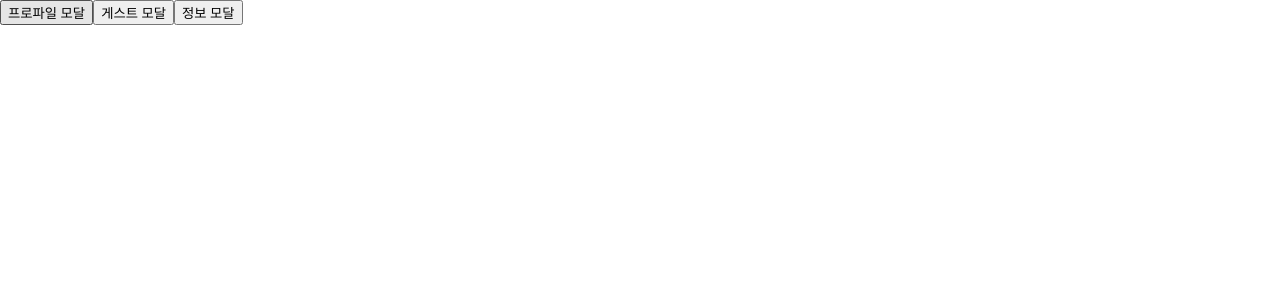
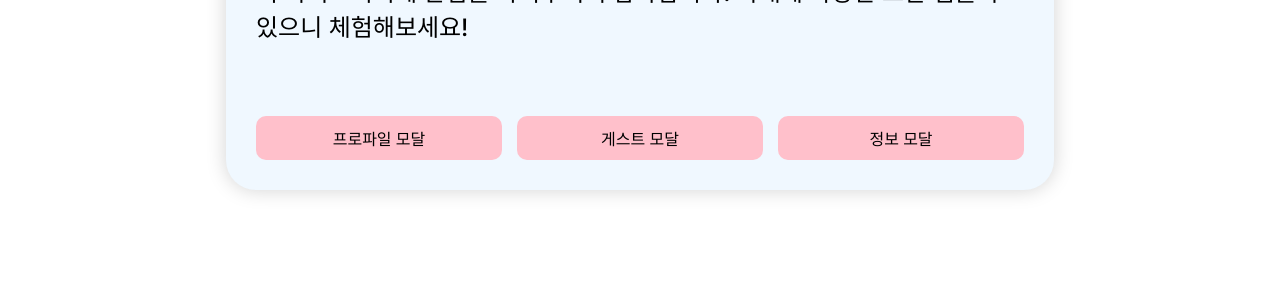
Before and after one commit to cutehammond772/cutehammond-modal, a React (Create React App) app: page / in a window 1280 px wide. Shown: the top 300 px of the page. Built offline with nearby package versions, Linux system fonts and the light colour scheme.

Commit message:
:white_check_mark: test: 모달 예시를 좀 더 가꾸었습니다.

```diff
--- /dev/null
+++ b/src/App.styled.css
@@ -0,0 +1,92 @@
+.container {
+  position: relative;
+
+  width: 100%;
+  height: 100%;
+}
+
+.banner {
+  position: relative;
+  top: 50%;
+
+  width: 60%;
+  height: 60%;
+
+  min-height: 320px;
+  max-width: 768px;
+
+  margin-left: auto;
+  margin-right: auto;
+  transform: translateY(-50%);
+
+  border-radius: 30px;
+
+  padding: 30px;
+  display: flex;
+  flex-flow: column;
+
+  justify-content: space-between;
+
+  background-color: aliceblue;
+  box-shadow: 0px 0px 20px lightgray;
+}
+
+.title {
+  font-weight: 700;
+  font-size: 3rem;
+
+  overflow: hidden;
+  word-wrap: break-word;
+  word-break: keep-all;
+}
+
+.description {
+  font-size: 1.5rem;
+}
+
+.buttons {
+  display: flex;
+  flex-flow: row wrap;
+
+  row-gap: 15px;
+  column-gap: 15px;
+}
+
+.buttons > .button {
+  flex-basis: 150px;
+  flex-grow: 1;
+}
+
+.button {
+  border-radius: 10px;
+  padding: 10px;
+
+  background-color: pink;
+  color: black;
+  border: none;
+
+  font-size: 1rem;
+
+  cursor: pointer;
+  transition: filter 300ms;
+}
+
+.button:hover {
+  filter: brightness(0.9);
+}
+
+/* mobile */
+@media screen and (max-width: 768px) {
+  .title {
+    font-weight: 700;
+    font-size: 2.25rem;
+
+    overflow: hidden;
+    word-wrap: break-word;
+    word-break: keep-all;
+  }
+
+  .description {
+    font-size: 1rem;
+  }
+}
--- a/src/App.tsx
+++ b/src/App.tsx
@@ -2,6 +2,8 @@ import React from "react";
 import { getInfoModal } from "./demo/modal/info";
 import { getProfile } from "./demo/modal/profile";
 import { useModal } from "./lib";
+
+import "./App.styled.css";
 
 export const App = () => {
   const { create: createProfileModal } = useModal(getProfile("cutehammond"));
@@ -9,10 +11,19 @@ export const App = () => {
   const { create: createInfoModal } = useModal(getInfoModal());
 
   return (
-    <div>
-      <button onClick={createProfileModal}>프로파일 모달</button>
-      <button onClick={createGuestModal}>게스트 모달</button>
-      <button onClick={createInfoModal}>정보 모달</button>
+    <div className="container">
+      <div className="banner">
+        <div className="title">@cutehammond / modal</div>
+        <div className="description">
+          이 라이브러리에 관심을 가져주셔서 감사합니다. 아래에 다양한 모달 샘플이 있으니
+          체험해보세요!
+        </div>
+        <div className="buttons">
+          <button className="button" onClick={createProfileModal}>프로파일 모달</button>
+          <button className="button" onClick={createGuestModal}>게스트 모달</button>
+          <button className="button" onClick={createInfoModal}>정보 모달</button>
+        </div>
+      </div>
     </div>
   );
 };
--- a/src/demo/modal/default/default.styled.tsx
+++ b/src/demo/modal/default/default.styled.tsx
@@ -17,6 +17,8 @@ export const Modal = css`
     position: relative;
     overflow-y: auto;
     padding: 30px;
+
+    box-sizing: border-box;
 
     ::-webkit-scrollbar {
       display: none;
--- a/src/demo/styles.tsx
+++ b/src/demo/styles.tsx
@@ -45,6 +45,7 @@ const style = css`
     width: 100%;
     height: 100%;
     margin: 0;
+    padding: 0;
 
     position: relative;
     box-sizing: border-box;
```
